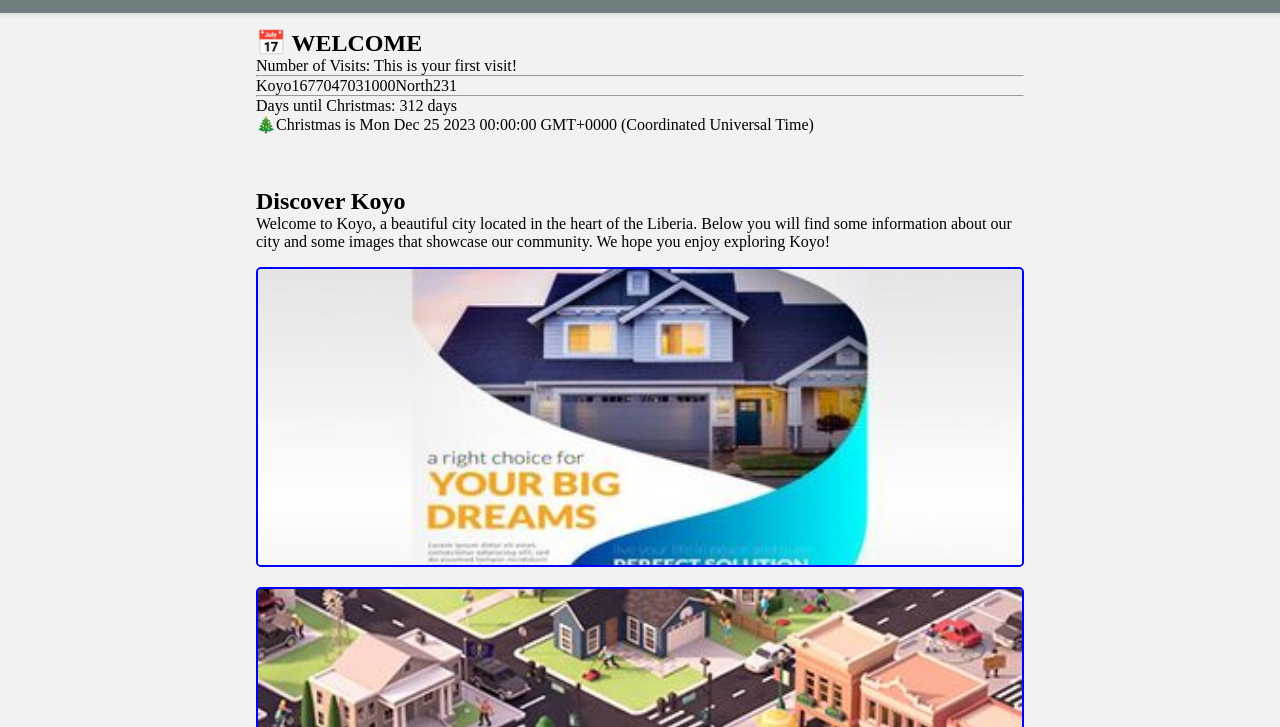
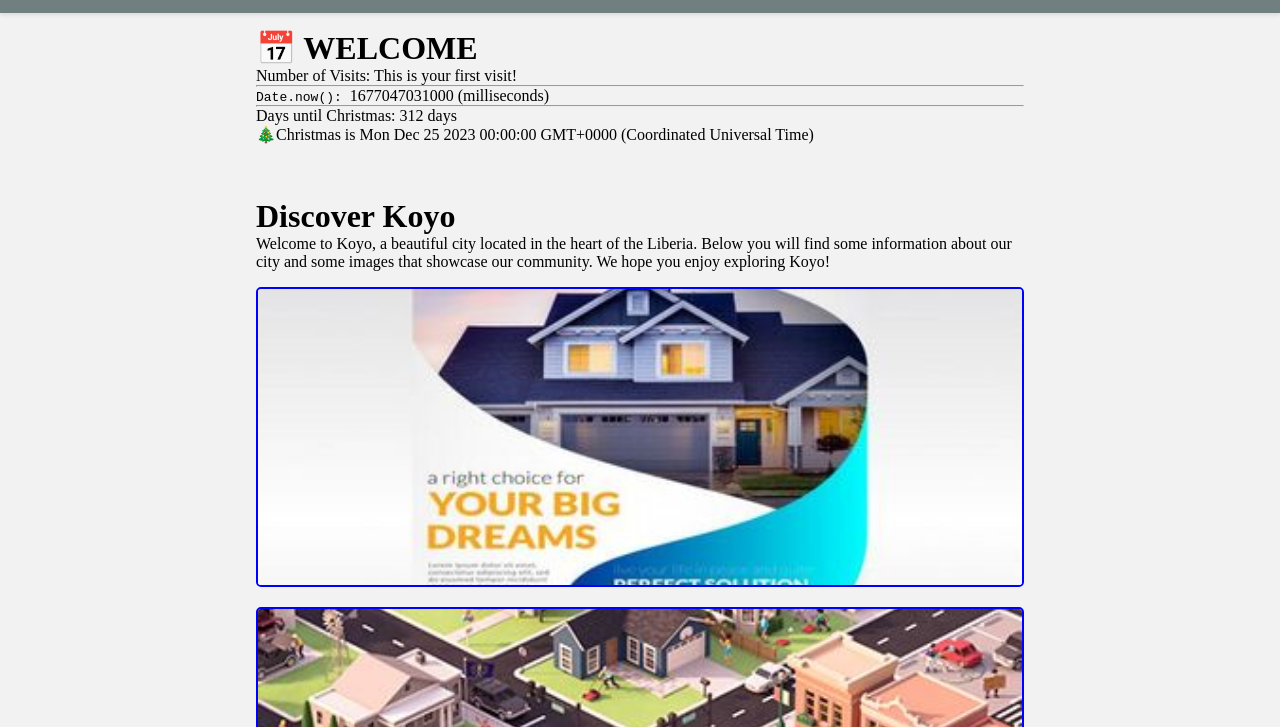
Before and after one commit to Dolo1993/wdd230, a plain HTML site: page chamber/discover.html in a window 1280 px wide. Shown: the part 73-800 px from the top of the page. Drawn offline with Linux system fonts and the light colour scheme.

Commit message:
that fixed

```diff
--- a/chamber/discover.html
+++ b/chamber/discover.html
@@ -33,12 +33,11 @@
         </div>
       </header>
       <main>
-        <section class="storage">
         <h1>📅 WELCOME</h1>
         <p><span class="label">Number of Visits: </span><span id="visits"></span></p>
         <hr>
         <!-- <p>Timestamp is based upon time since “Unix epoch” 1970-01-01T00:00:00Z (UTC),<br>i.e., January 1, 1970.</p> -->
-        <p></code>Koyo<span id="today"></span>North231</p>
+        <p><code>Date.now(): </code> <span id="today"></span> (milliseconds)</p>
         <hr>
         <p><span class="label">Days until Christmas:</span> <span id="daysleft"></span></p>
       <br>
@@ -51,7 +50,6 @@
         Below you will find some information about our city and some images that
         showcase our community. We hope you enjoy exploring Koyo!
       </p>
-      </section>
       <section class="gallery">
         <figure>
           <img class="lazy-img" data-src="images/image01.jpg" alt="discover image"/>
```
